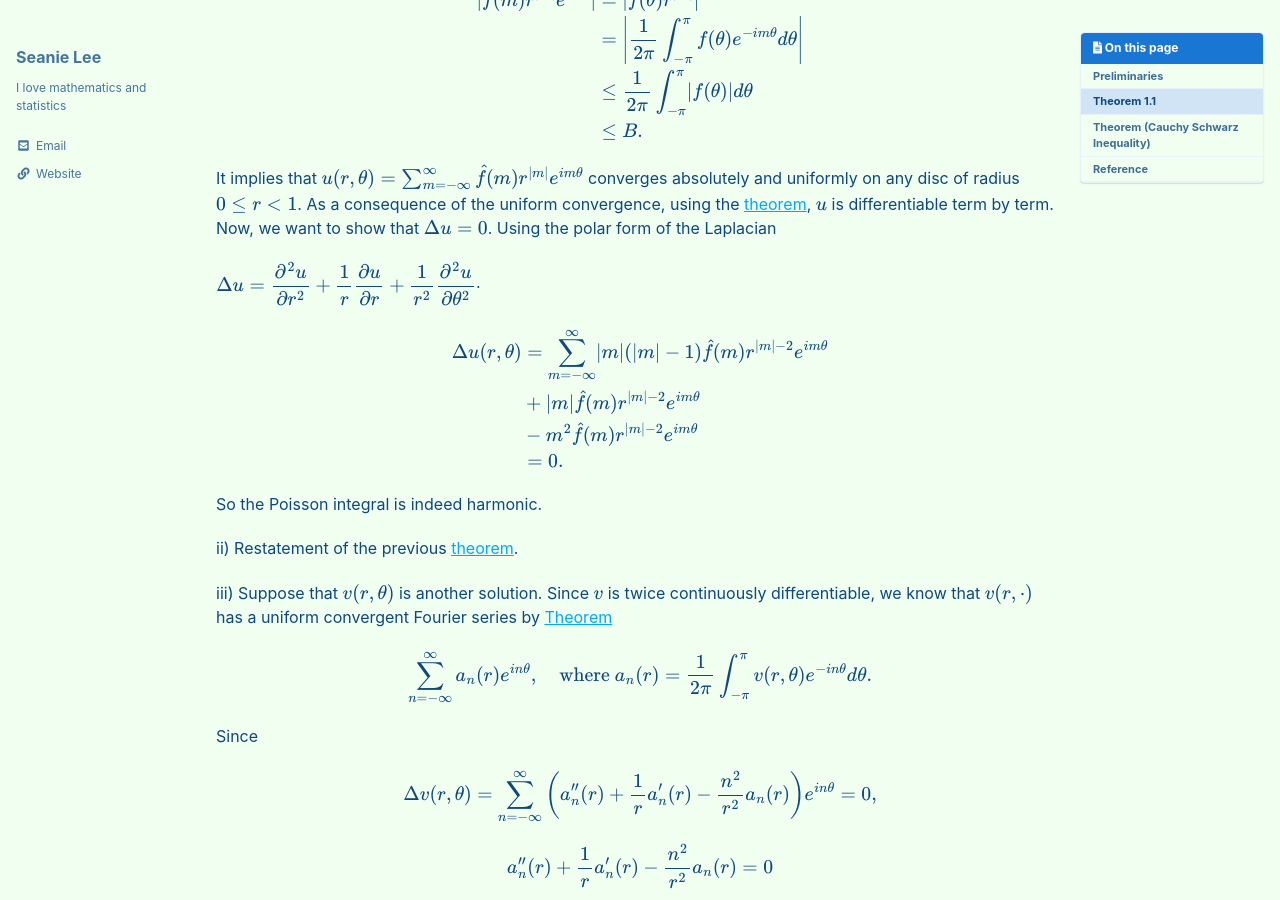
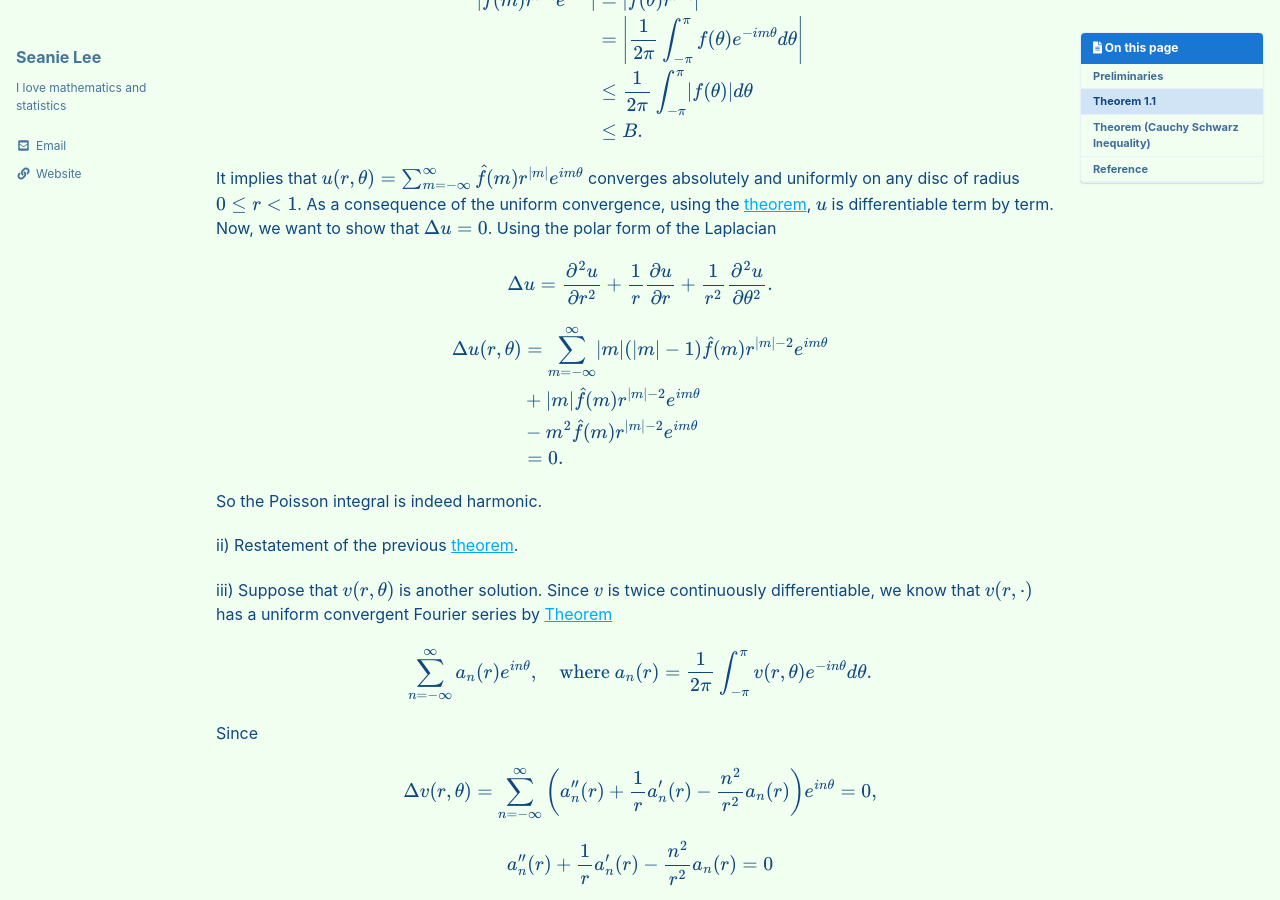
Before and after one commit to seanie12/blog, a Jekyll site: the page built from _posts/2023-02-09-dirichlet-problem.md, in a window 1280 px wide and 900 px high, scrolled down 2617 px. Built offline with Jekyll 4.4.1, drawn with Linux system fonts in a browser that asks for light colours; cached includes are drawn as plain includes; formulas are drawn with MathJax 3.

```diff
--- a/_posts/2023-02-09-dirichlet-problem.md
+++ b/_posts/2023-02-09-dirichlet-problem.md
@@ -164,10 +164,9 @@ It implies that $u(r,\theta)=\sum_{m=-\infty}^\infty \hat{f}(m)r^{\lvert m\rvert
 
 $$
 \begin{align*}
-\Delta u = \frac{\partial^2 u}{\partial r^2} + \frac{1}{r}\frac{\partial u}{\partial r} + \frac{1}{r^2}\frac{\partial^2 u}{\partial \theta^2}
+\Delta u = \frac{\partial^2 u}{\partial r^2} + \frac{1}{r}\frac{\partial u}{\partial r} + \frac{1}{r^2}\frac{\partial^2 u}{\partial \theta^2}.
 \end{align*}
-$$.
-
+$$
 
 
 $$
```
